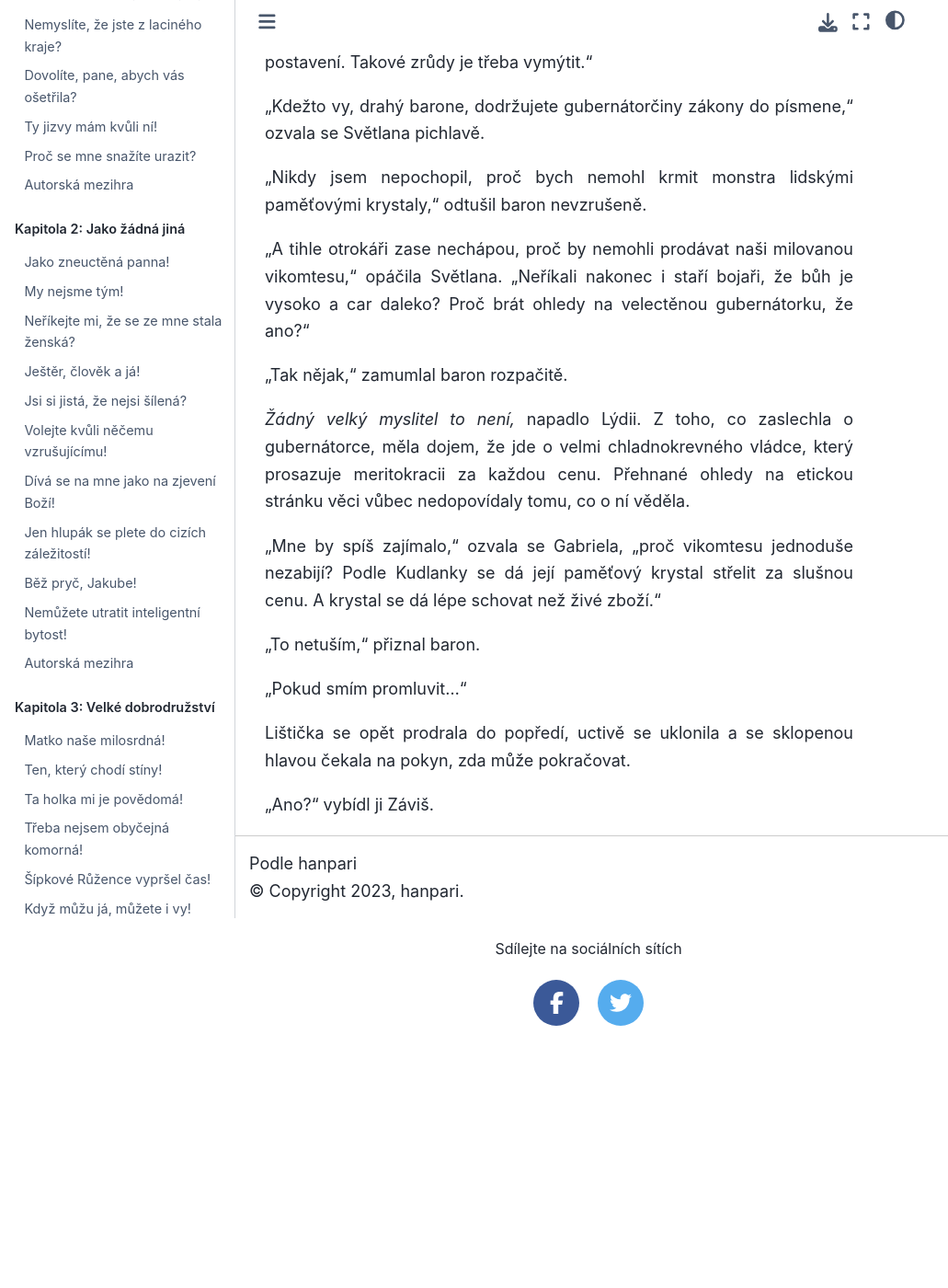
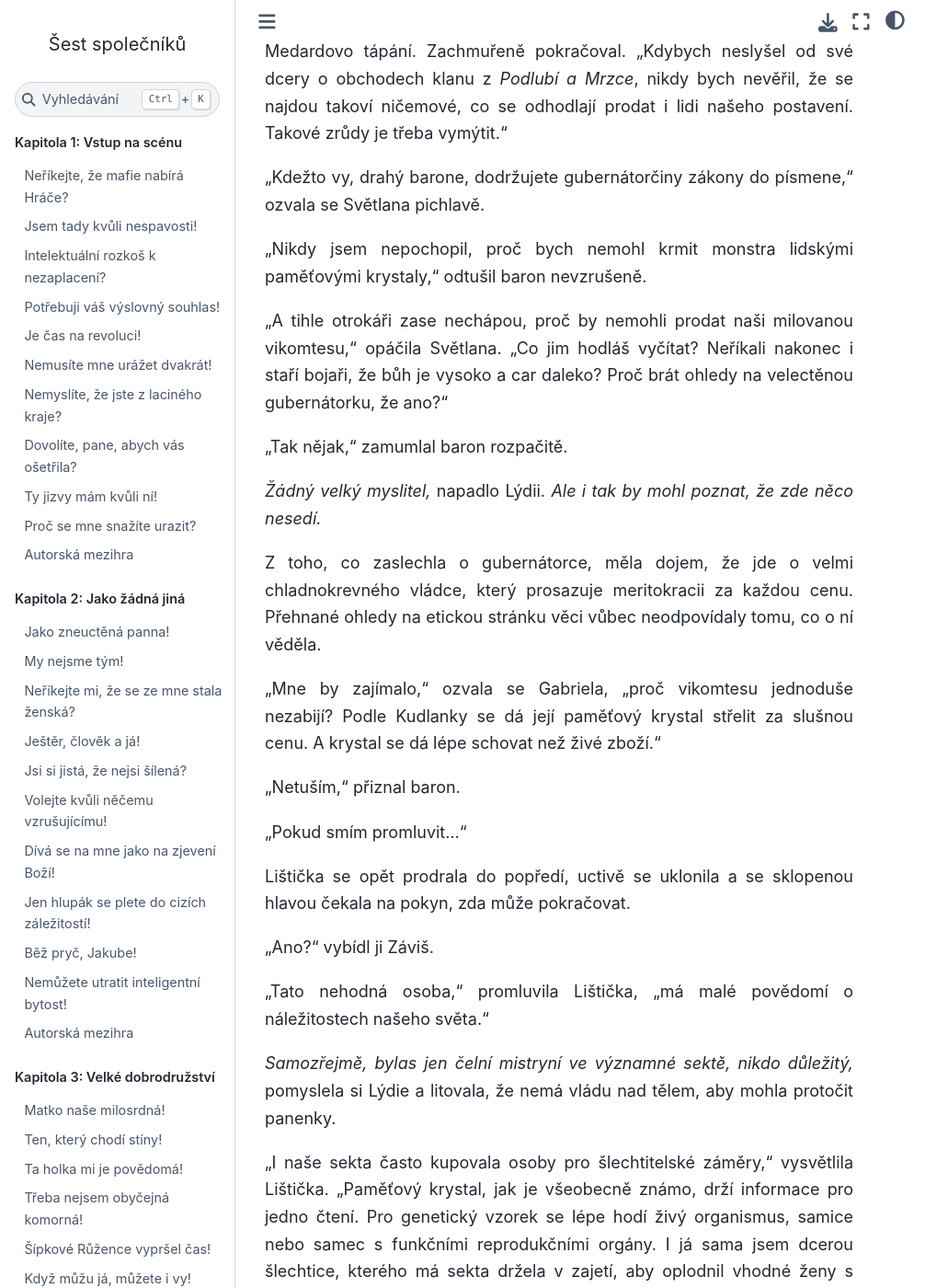
Before and after one commit to hanpari/sest-spolecniku, a Sphinx documentation site: the page built from source/sest_spolecniku/015-uklady-a-souboje/02.md, in a window 1280 px wide and 1400 px high, scrolled down 2968 px. Shown: the whole window at 92% size, without its empty margins (0-1031 px from the left). Built offline with Sphinx 7.4.7 and the Sphinx Book theme 1.1.4, drawn with Linux system fonts in a browser that asks for light colours; before the commit the page ends 4083 px from its top, so only the background shows below that; some of the changed text lies outside the part shown.

Commit message:
Tato osoba

```diff
--- a/source/sest_spolecniku/015-uklady-a-souboje/02.md
+++ b/source/sest_spolecniku/015-uklady-a-souboje/02.md
@@ -6,11 +6,11 @@
 
 "Problém *infiltrovat*," zopakoval Medard zaraženě. "Tak mluví tajní agenti, ne?"
 
-"To se naučil od Laury," přispěchal na pomoc Juraj a začervenal se. "Ona sleduje moc špatných filmů. Používá slova jako *infiltrovat*, *perimetr* nebo *extrakce rukojmích*."
+"Laura ho nakazila," přispěchal na pomoc Juraj a začervenal se. "Jeho žena sleduje moc špatných filmů. Používá slova jako *infiltrovat*, *perimetr* nebo *extrakce rukojmích*."
 
 "Budu si je muset najít ve slovníku," zamumlal Záviš a Světlana se rozchechtala.
 
-*I jeho vtipy pochopí rychleji než já, ta mrcha!* pomyslela si Lýdie zklamaně, které pozdě došlo, že *tajnými agenty* naráží Medard na potížisty a provokatéry.
+*I jeho vtipy pochopí rychleji než já, mrcha!* pomyslela si Lýdie zklamaně, které pozdě došlo, že *tajnými agenty* naráží Medard na potížisty a provokatéry.
 
 Ona sama o Závišově povolání neměla valné iluze. Stále obě skupiny považovala za špínu svého stříbrného světa, něco jako mrchožrouty v divočině.
 
@@ -50,36 +50,46 @@
 
 "My tomu rozumíme," ujistila ho Světlana klidně. "Ale některým z nás taková situace vyhovuje. Že, Vaše Krutosti?"
 
-"Vinen ve všech bodech obžaloby," zasmál se Záviš, jako by se zlatovláskou sdílel jakýsi zvrácený žert, kterému rozuměli jen ona a on.
+Záviš se nenechal vyvést z míry.
 
-*Nabízejí chudákovi Medardovi iluzi, že my ostatní nejsme necitlivá a lhostejná monstra,* uvědomila si Lýdie. *Kromě něj nikomu z nás na osudu Libuše Ťavolové nesejde. Ale v zájmu další spolupráce musíme předstírat kapku lidské účasti.*
+"Vinen ve všech bodech obžaloby," usmál se, jako by se zlatovláskou sdílel jakýsi zvrácený žert, kterému rozuměli jen ona a on. "Ale ne každý je jako já."
+
+*Ti dva nabízejí chudákovi Medardovi iluzi, že my ostatní nejsme necitlivá a lhostejná monstra,* uvědomila si Lýdie. *Kromě něj nikomu z nás na osudu Libuše Ťavolové nesejde. Ale v zájmu další spolupráce musíme předstírat kapku lidské účasti.*
 
 "Samozřejmě, že jí pomůžeme," prohlásila rychle. "Ale vikomtesa potřebuje naši pomoc rychleji. Jak je na tom?"
 
-"Otrokáři ji drží nadrogovanou v jednom ze svých domů. Vikomtese se podařilo vyhlédnout z klece a popsala několik létajících ostrovů. Víme, kde ji přibližně hledat."
+"Otrokáři ji drží nadrogovanou v jednom ze svých domů. Vikomtese se podařilo vyhlédnout z klece a poznala několik létajících ostrovů. Víme, kde ji přibližně hledat."
 
 "Nadrogovanou?"
 
 "V *Červánkovém Městě* platí přísný zákaz prodeje občanů s rozvinutým plamenem! Vikomtesa má nárok na titul *ctěná*, k tomu absolvovala akademii, kde studuje má mladší dcera. Držet ji na prodej je plivnutí do tváře velectěné paní gubernátorky! Ti lotři mají zatracené koule. "
 
-Slova se chopil baron z *Mechového kopce*, který už možná neuměl vydržet Medardovo tápání. Zachmuřeně pokračoval. "Kdybych neslyšel od své dcery o Kudlance a obchodech klanů z *Podlubí a Mrzce*, nikdy bych nevěřil, že se najdou takoví ničemové, co se odhodlají prodat i lidi našeho postavení. Takové zrůdy je třeba vymýtit."
+Slova se chopil baron z *Mechového kopce*, který už možná neuměl vydržet Medardovo tápání. Zachmuřeně pokračoval. "Kdybych neslyšel od své dcery o obchodech klanu z *Podlubí a Mrzce*, nikdy bych nevěřil, že se najdou takoví ničemové, co se odhodlají prodat i lidi našeho postavení. Takové zrůdy je třeba vymýtit."
 
 "Kdežto vy, drahý barone, dodržujete gubernátorčiny zákony do písmene," ozvala se Světlana pichlavě.
 
 "Nikdy jsem nepochopil, proč bych nemohl krmit monstra lidskými paměťovými krystaly," odtušil baron nevzrušeně.
 
-"A tihle otrokáři zase nechápou, proč by nemohli prodávat naši milovanou vikomtesu," opáčila Světlana. "Neříkali nakonec i staří bojaři, že bůh je vysoko a car daleko? Proč brát ohledy na velectěnou gubernátorku, že ano?"
+"A tihle otrokáři zase nechápou, proč by nemohli prodat naši milovanou vikomtesu," opáčila Světlana. "Co jim hodláš vyčítat? Neříkali nakonec i staří bojaři, že bůh je vysoko a car daleko? Proč brát ohledy na velectěnou gubernátorku, že ano?"
 
 "Tak nějak," zamumlal baron rozpačitě.
 
-*Žádný velký myslitel to není,* napadlo Lýdii. Z toho, co zaslechla o gubernátorce, měla dojem, že jde o velmi chladnokrevného vládce, který prosazuje meritokracii za každou cenu. Přehnané ohledy na etickou stránku věci vůbec nedopovídaly tomu, co o ní věděla.
+*Žádný velký myslitel,* napadlo Lýdii. *Ale i tak by mohl poznat, že zde něco nesedí.*
 
-"Mne by spíš zajímalo," ozvala se Gabriela, "proč vikomtesu jednoduše nezabijí? Podle Kudlanky se dá její paměťový krystal střelit za slušnou cenu. A krystal se dá lépe schovat než živé zboží."
+Z toho, co zaslechla o gubernátorce, měla dojem, že jde o velmi chladnokrevného vládce, který prosazuje meritokracii za každou cenu. Přehnané ohledy na etickou stránku věci vůbec neodpovídaly tomu, co o ní věděla.
 
-"To netuším," přiznal baron.
+"Mne by zajímalo," ozvala se Gabriela, "proč vikomtesu jednoduše nezabijí? Podle Kudlanky se dá její paměťový krystal střelit za slušnou cenu. A krystal se dá lépe schovat než živé zboží."
+
+"Netuším," přiznal baron.
 
 "Pokud smím promluvit..."
 
 Lištička se opět prodrala do popředí, uctivě se uklonila a se sklopenou hlavou čekala na pokyn, zda může pokračovat.
 
 "Ano?" vybídl ji Záviš.
+
+"Tato nehodná osoba," promluvila Lištička, "má malé povědomí o náležitostech našeho světa."
+
+*Samozřejmě, bylas jen čelní mistryní ve významné sektě, nikdo důležitý,* pomyslela si Lýdie a litovala, že nemá vládu nad tělem, aby mohla protočit panenky.
+
+"I naše sekta často kupovala osoby pro šlechtitelské záměry," vysvětlila Lištička. "Paměťový krystal, jak je všeobecně známo, drží informace pro jedno čtení. Pro genetický vzorek se lépe hodí živý organismus, samice nebo samec s funkčními reprodukčními orgány. I já sama jsem dcerou šlechtice, kterého má sekta držela v zajetí, aby oplodnil vhodné ženy s nadprůměrným potenciálem. Můj rodokmen," dodala pyšně, "lze vysledovat ke dvěma vznešeným klanům - mou matku sekta koupila velmi výhodně na trhu otroků v jiném městě. Naše genetické mistryně vysledovaly její původ
```
Also changed, not shown: other parts of source/sest_spolecniku/015-uklady-a-souboje/02.md (+5 -5 lines).
